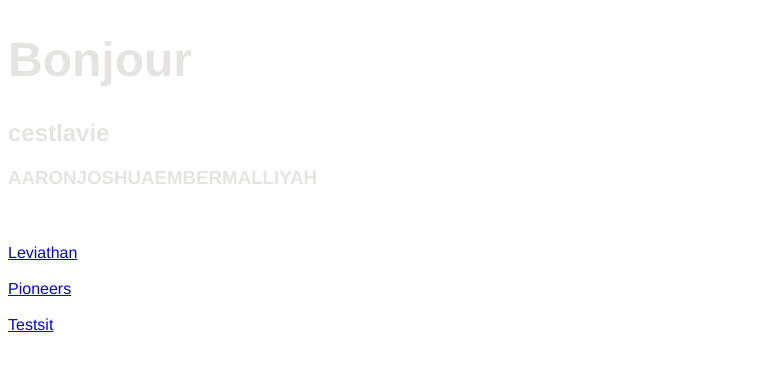
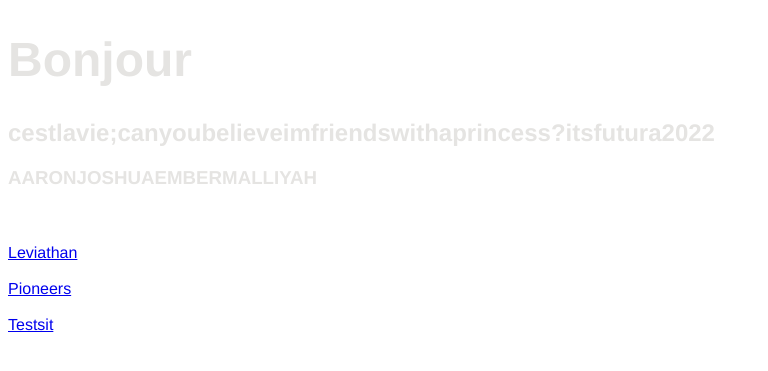
Before and after one commit to 8000aj/Public-Pioneers, a Jekyll site: the page built from index.html, in a window 1280 px wide. Shown: the top 371 px of the page, without its empty margins (0-768 px from the left). Built offline with Jekyll 4.4.1, drawn with Linux system fonts in a browser that asks for light colours.

Commit message:
Update index.html

```diff
--- a/index.html
+++ b/index.html
@@ -44,7 +44,7 @@ title: Pioneers
 
 		<div class="fuckoff">
 			<h1>Bonjour</h1>
-			<h2>cestlavie</h2>
+			<h2>cestlavie;canyoubelieveimfriendswithaprincess?itsfutura2022</h2>
 			<h3>AARONJOSHUAEMBERMALLIYAH</h3>
 			<!-- <h3>EMy suck my D. love you all suck it again; i want to go homeC4t</h3> -->
 			<br></br>
```
